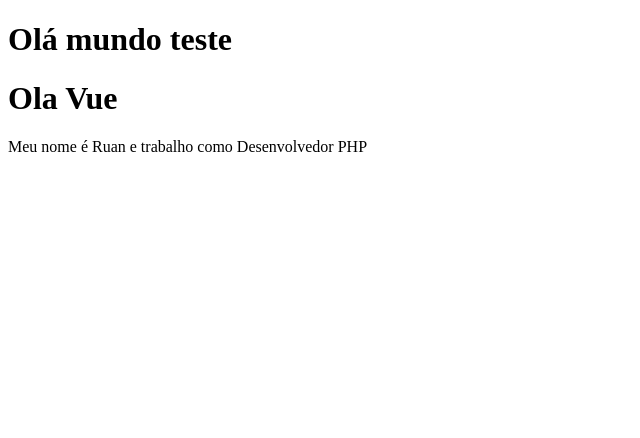
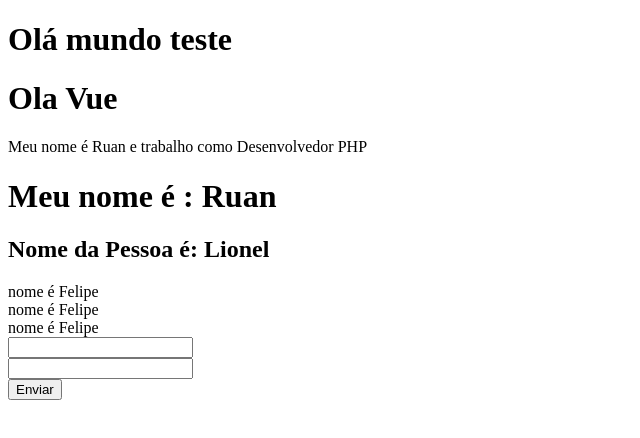
Before and after one commit to RuanSilva6721/Vue.js, a Vue app in the folder projeto_vue/app/: page / in a window 1280 px wide. Shown: the top 438 px of the page, without its empty margins (0-640 px from the left). Built offline with nearby package versions, Linux system fonts and the light colour scheme.

Commit message:
hierarquia de componentes

```diff
--- a/projeto_vue/app/src/App.vue
+++ b/projeto_vue/app/src/App.vue
@@ -1,15 +1,24 @@
 <template>
   <h1>Olá mundo {{testando}}</h1>
 <primeiroComponete />
+
+<LifeCycle />
+
+<PessoaTeste />
 </template>
 
 <script>
-import primeiroComponete from './components/primeiroComponete.vue';
+import primeiroComponete from './components/primeiroComponete.vue'
+import LifeCycle from './components/LifeCycle.vue'
+import PessoaTeste from './components/PessoaTeste.vue'
+
 
 export default{
   name: 'App',
   components: {
-    primeiroComponete
+    primeiroComponete,
+    LifeCycle,
+    PessoaTeste
   },
   data(){
   return{
--- /dev/null
+++ b/projeto_vue/app/src/components/FormComponente.vue
@@ -0,0 +1,27 @@
+<template>
+
+    <form action="">
+        <!-- <input type="text" name="" id="">
+        <input type="text" name="" id="">
+        <input type="submit" value="Enviar"> -->
+        <div><InputText /></div>
+        <div><InputText /></div>
+        <div><SubmitForm /></div>
+
+    </form>
+
+</template>
+<script>
+import InputText from './form/InputText.vue'
+import SubmitForm from './form/SubmitForm.vue'
+
+
+export default{
+        name: 'FormComponente',
+        components: {
+            SubmitForm,
+            InputText
+        }
+}
+
+</script>
--- /dev/null
+++ b/projeto_vue/app/src/components/LifeCycle.vue
@@ -0,0 +1,30 @@
+<template>
+    <div>
+        <h1>Meu nome é : {{ nome }}</h1>
+
+    </div>
+</template>
+
+<script>
+export default {
+    name: 'LifeCycle',
+    data(){
+        return{
+            nome: "ainda não sei"
+        }
+    },
+    created(){
+        setTimeout(()=> {
+            this.nome = "Ruan"
+        }, 3000)
+
+    },
+    mounted(){
+        setTimeout(()=> {
+            this.nome = "Pedro"
+        }, 2000)
+    }
+
+}
+
+</script>
--- /dev/null
+++ b/projeto_vue/app/src/components/PessoaInfo.vue
@@ -0,0 +1,12 @@
+<template>
+    <div>
+        nome é Felipe
+    </div>
+</template>
+<script>
+export default {
+    name: 'PessoaInfo'
+}
+
+
+</script>
--- /dev/null
+++ b/projeto_vue/app/src/components/PessoaTeste.vue
@@ -0,0 +1,30 @@
+<template>
+    <div>
+        <h2>Nome da Pessoa é: {{nome}}</h2>
+
+        <PessoaInfo />
+        <PessoaInfo />
+        <PessoaInfo />
+        <FormComponente />
+
+    </div>
+</template>
+
+
+<script>
+import PessoaInfo from './PessoaInfo.vue'
+import FormComponente from './FormComponente.vue'
+export default {
+    name: 'PessoaTeste',
+    components: {
+        PessoaInfo,
+        FormComponente
+    },
+    data(){
+        return{
+            nome: "Lionel"
+        }
+    }
+
+}
+</script>
--- /dev/null
+++ b/projeto_vue/app/src/components/form/InputText.vue
@@ -0,0 +1,10 @@
+<template>
+        <input type="text" name="" id="">
+
+</template>
+<script>
+    export default{
+        name: 'InputText'
+    }
+
+</script>
--- /dev/null
+++ b/projeto_vue/app/src/components/form/SubmitForm.vue
@@ -0,0 +1,10 @@
+<template>
+    <input type="submit" value="Enviar">
+
+</template>
+<script>
+export default{
+    name: 'SubmitForm'
+}
+
+</script>
--- a/projeto_vue/app/src/components/primeiroComponete.vue
+++ b/projeto_vue/app/src/components/primeiroComponete.vue
@@ -8,6 +8,7 @@
 <script>
 export default{
     name : 'primeiroComponente',
+
     data(){
         return{
             nome: "Ruan",
```
